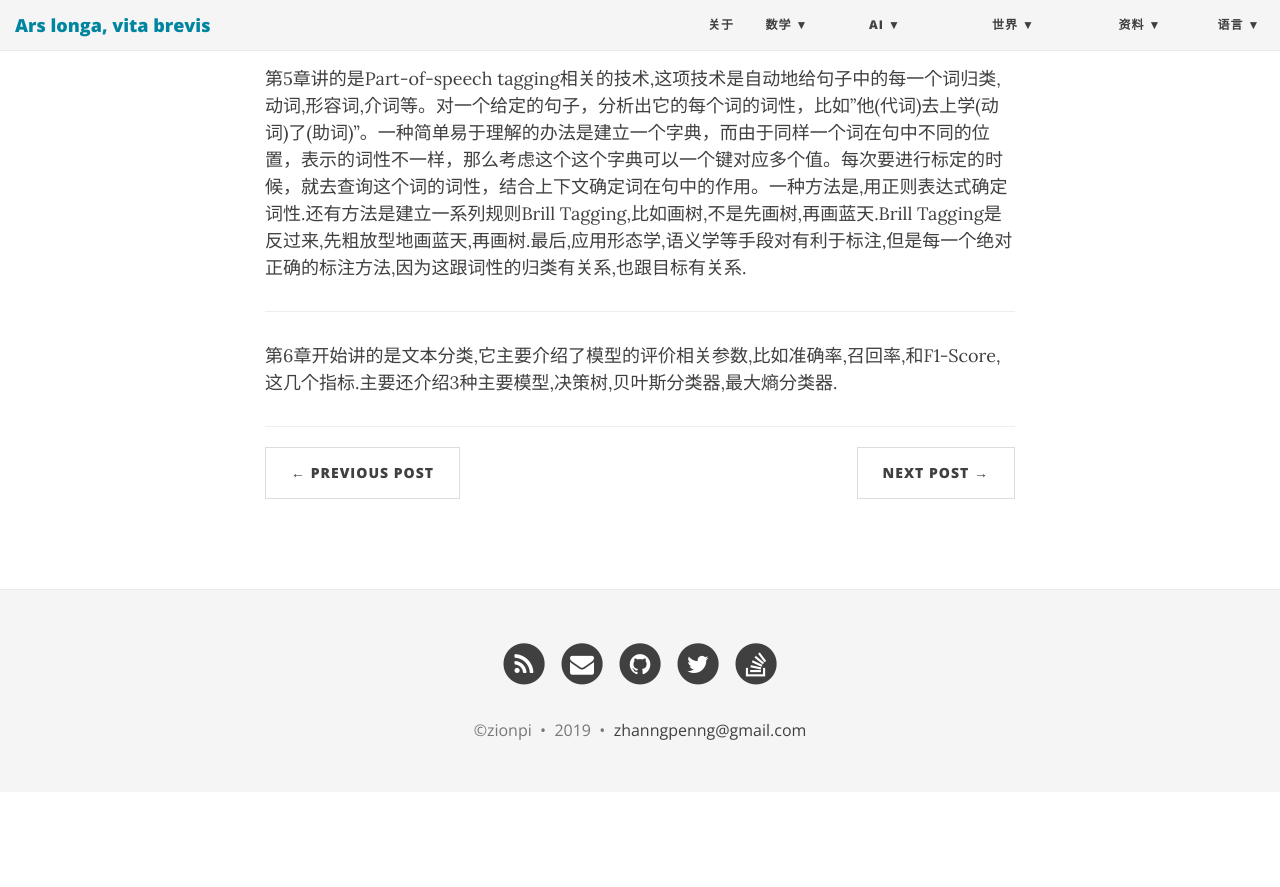
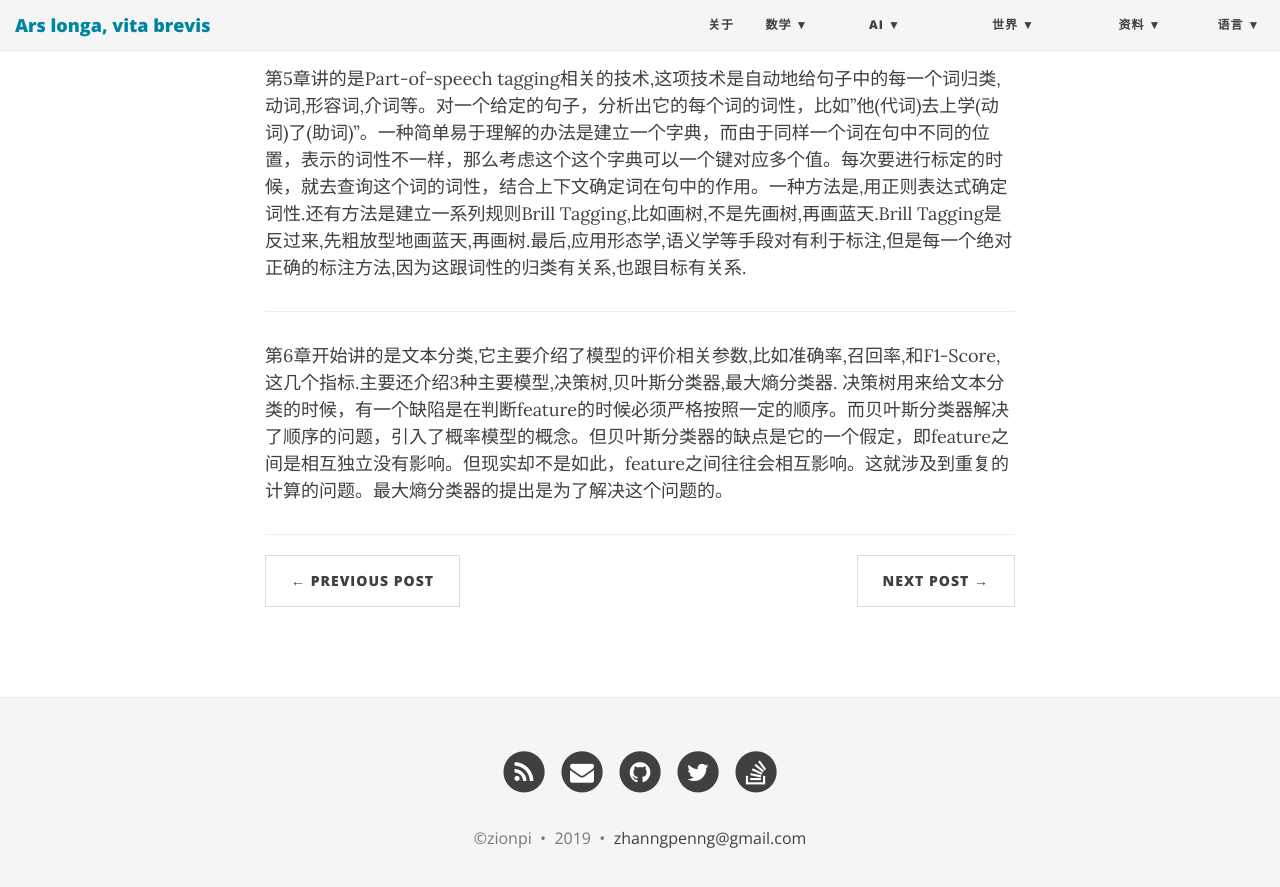
Before and after one commit to ZionPi/zionpi.github.io, a Jekyll site: the page built from _posts/2013-10-02-natural-language-processing-with-python.md, in a window 1280 px wide and 900 px high, scrolled down 749 px. Shown: the top 887 px of the window. Built offline with Jekyll 4.4.1, drawn with Linux system fonts in a browser that asks for light colours; nearby versions of some CDN libraries; before the commit the page ends 1541 px from its top, so only the background shows below that.

Commit message:
Update 2013-10-02-natural-language-processing-with-python.md

```diff
--- a/_posts/2013-10-02-natural-language-processing-with-python.md
+++ b/_posts/2013-10-02-natural-language-processing-with-python.md
@@ -22,7 +22,7 @@ Tagging,比如画树,不是先画树,再画蓝天.Brill Tagging是反过来,先
 
 ---
 第6章开始讲的是文本分类,它主要介绍了模型的评价相关参数,比如准确率,召回率,和F1-Score,这几个指标.主要还介绍3种主要模型,决策树,贝叶斯分类器,最大熵分类器.
-
+决策树用来给文本分类的时候，有一个缺陷是在判断feature的时候必须严格按照一定的顺序。而贝叶斯分类器解决了顺序的问题，引入了概率模型的概念。但贝叶斯分类器的缺点是它的一个假定，即feature之间是相互独立没有影响。但现实却不是如此，feature之间往往会相互影响。这就涉及到重复的计算的问题。最大熵分类器的提出是为了解决这个问题的。
 
 
 
```
